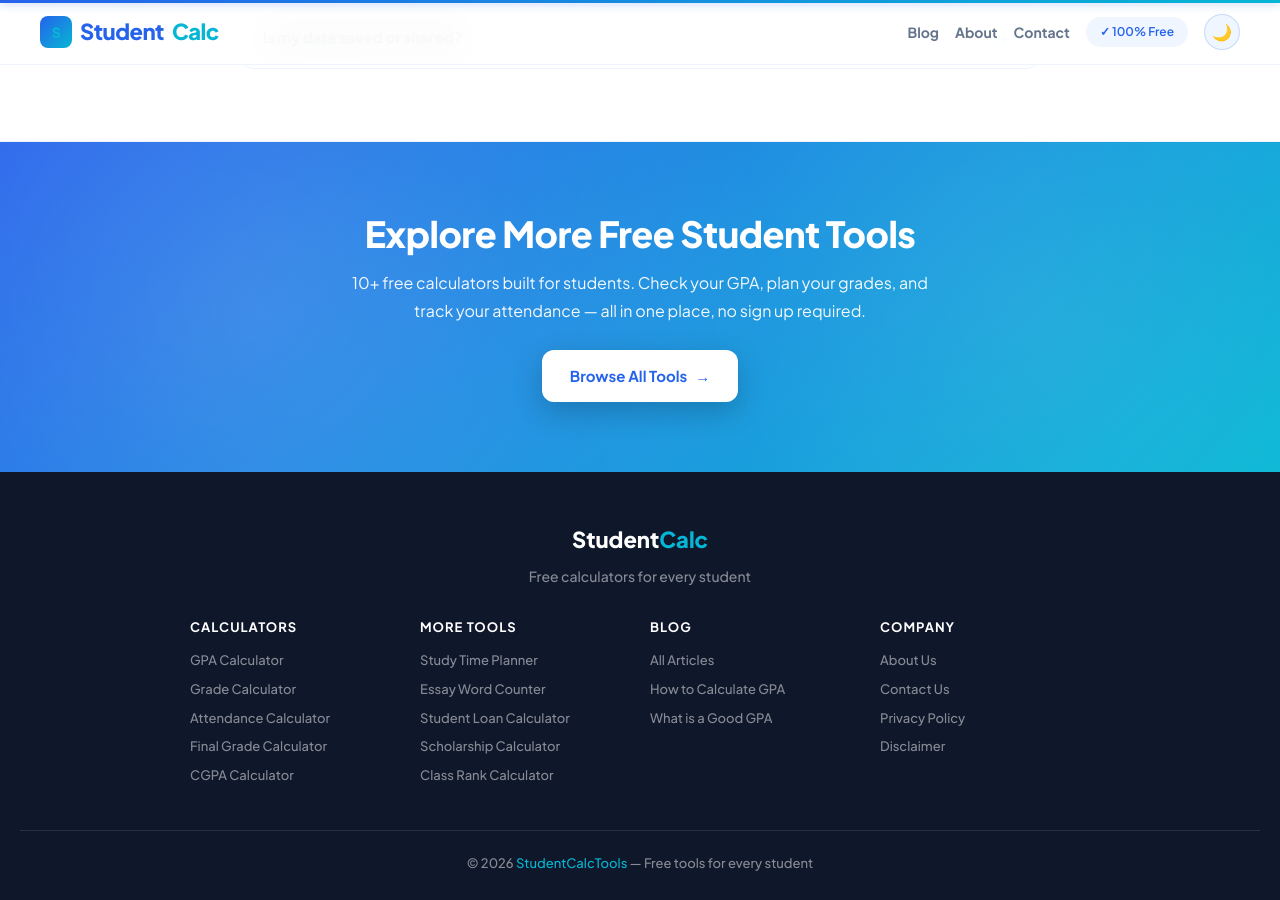
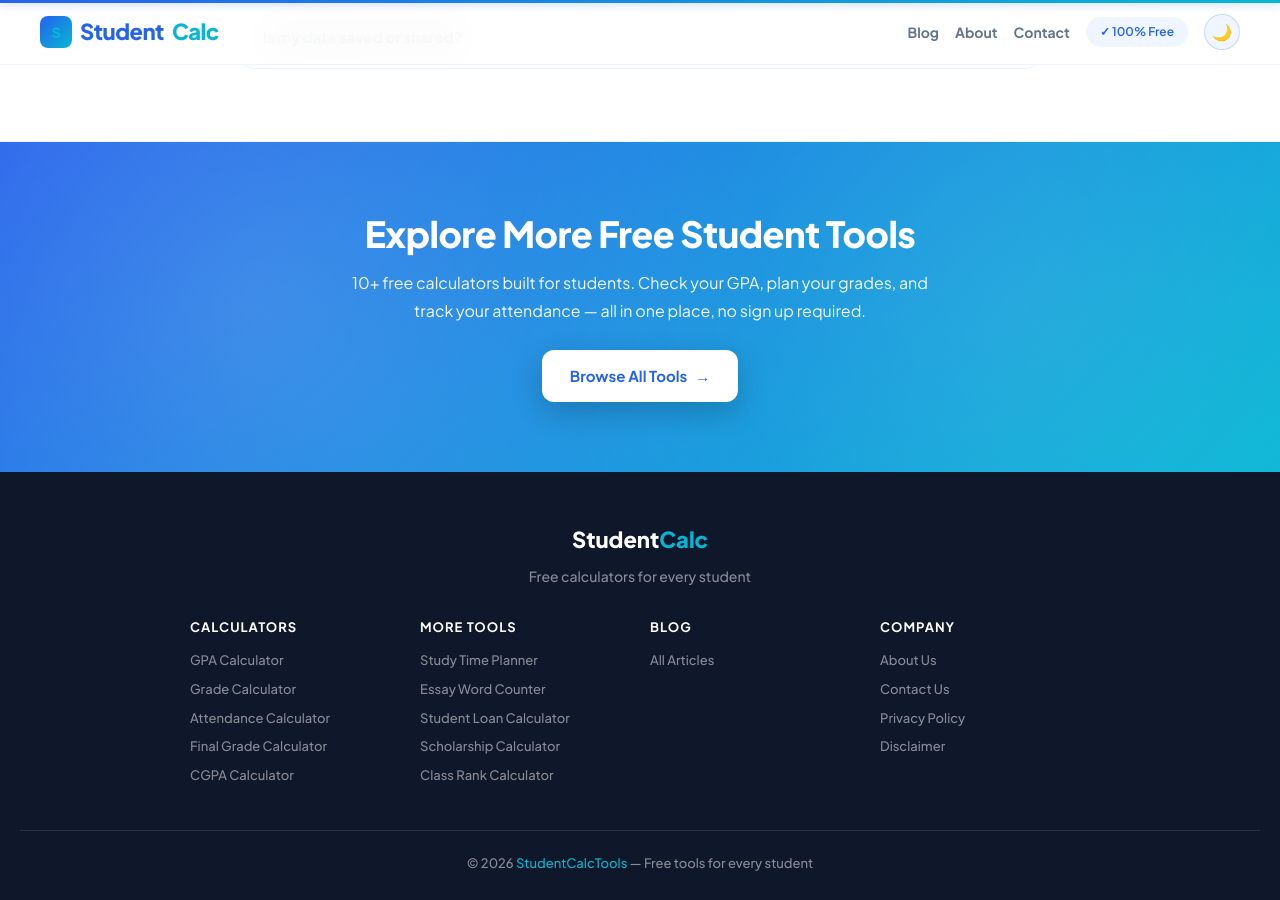
Before and after one commit to zaidmeo09-dhangal/studentcalctools, a Jekyll site: the page study-time-planner/index.html, which Jekyll copies as it is, in a window 1280 px wide and 900 px high, scrolled down 4782 px. Built offline with Jekyll 4.4.1, drawn with Linux system fonts in a browser that asks for light colours.

Commit message:
Fix study time planner SEO URLs and broken footer link

```diff
--- a/study-time-planner/index.html
+++ b/study-time-planner/index.html
@@ -2,10 +2,10 @@
 <html lang="en">
 <head>
     <meta charset="UTF-8">
-    <link rel="apple-touch-icon" sizes="180x180" href="apple-touch-icon.png">
-    <link rel="icon" type="image/png" sizes="32x32" href="favicon-32x32.png">
-    <link rel="icon" type="image/png" sizes="16x16" href="favicon-16x16.png">
-    <link rel="manifest" href="site.webmanifest">
+    <link rel="apple-touch-icon" sizes="180x180" href="/apple-touch-icon.png">
+    <link rel="icon" type="image/png" sizes="32x32" href="/favicon-32x32.png">
+    <link rel="icon" type="image/png" sizes="16x16" href="/favicon-16x16.png">
+    <link rel="manifest" href="/site.webmanifest">
     <meta name="theme-color" content="#2563eb">
     <link rel="canonical" href="https://studentcalctools.com/study-time-planner/">
     <meta name="viewport" content="width=device-width, initial-scale=1.0">
@@ -14,14 +14,14 @@
 
     <meta property="og:type" content="website">
     <meta property="og:site_name" content="StudentCalcTools">
-    <meta property="og:url" content="https://studentcalctools.com/study-time-planner.html">
+    <meta property="og:url" content="https://studentcalctools.com/study-time-planner/">
     <meta property="og:title" content="Study Time Planner – Free Daily Study Schedule Tool">
     <meta property="og:description" content="Plan your daily study hours by subject difficulty. Free study time planner that distributes your available time so you study smarter every day.">
-    <meta property="og:image" content="https://studentcalctools.com/og-image.png">
+    <meta property="og:image" content="https://studentcalctools.com/assets/images/og-image.webp">
     <meta name="twitter:card" content="summary_large_image">
     <meta name="twitter:title" content="Study Time Planner – Free Daily Study Schedule Tool">
     <meta name="twitter:description" content="Plan your daily study hours by subject difficulty. Free, instant, no sign up.">
-    <meta name="twitter:image" content="https://studentcalctools.com/og-image.png">
+    <meta name="twitter:image" content="https://studentcalctools.com/assets/images/og-image.webp">
     <meta name="author" content="StudentCalcTools">
     <meta name="robots" content="index, follow">
 
@@ -199,7 +199,7 @@
     </style>
 
     <script type="application/ld+json">
-    {"@context":"https://schema.org","@type":"WebApplication","name":"Study Time Planner","url":"https://studentcalctools.com/study-time-planner.html","description":"Plan your daily study hours by subject difficulty. Free study time planner for students.","applicationCategory":"EducationalApplication","operatingSystem":"All","offers":{"@type":"Offer","price":"0","priceCurrency":"USD"}}
+    {"@context":"https://schema.org","@type":"WebApplication","name":"Study Time Planner","url":"https://studentcalctools.com/study-time-planner/","description":"Plan your daily study hours by subject difficulty. Free study time planner for students.","applicationCategory":"EducationalApplication","operatingSystem":"All","offers":{"@type":"Offer","price":"0","priceCurrency":"USD"}}
     </script>
     <script type="application/ld+json">
     {"@context":"https://schema.org","@type":"FAQPage","mainEntity":[
@@ -507,8 +507,8 @@
         <p class="footer-tagline">Free calculators for every student</p>
         <div class="footer-grid">
             <div class="footer-col"><p class="col-title">Calculators</p><a href="/gpa-calculator/">GPA Calculator</a><a href="/grade-calculator/">Grade Calculator</a><a href="/attendance-calculator/">Attendance Calculator</a><a href="/final-grade-calculator/">Final Grade Calculator</a><a href="/cgpa-calculator/">CGPA Calculator</a></div>
-            <div class="footer-col"><p class="col-title">More Tools</p><a href="/study-time-planner/">Study Time Planner</a><a href="/essay-word-counter/">Essay Word Counter</a><a href="student-loan-calculator.html">Student Loan Calculator</a><a href="/scholarship-calculator/">Scholarship Calculator</a><a href="/class-rank-calculator/">Class Rank Calculator</a></div>
-            <div class="footer-col"><p class="col-title">Blog</p><a href="/blog/">All Articles</a><a href="/blog/">How to Calculate GPA</a><a href="/blog/">What is a Good GPA</a></div>
+            <div class="footer-col"><p class="col-title">More Tools</p><a href="/study-time-planner/">Study Time Planner</a><a href="/essay-word-counter/">Essay Word Counter</a><a href="/student-loan-calculator/">Student Loan Calculator</a><a href="/scholarship-calculator/">Scholarship Calculator</a><a href="/class-rank-calculator/">Class Rank Calculator</a></div>
+            <div class="footer-col"><p class="col-title">Blog</p><a href="/blog/">All Articles</a></div>
             <div class="footer-col"><p class="col-title">Company</p><a href="/about-us/">About Us</a><a href="/contact-us/">Contact Us</a><a href="/privacy-policy/">Privacy Policy</a><a href="/disclaimer/">Disclaimer</a></div>
         </div>
         <div class="footer-bottom"><p>© 2026 <span>StudentCalcTools</span> — Free tools for every student</p></div>
```
